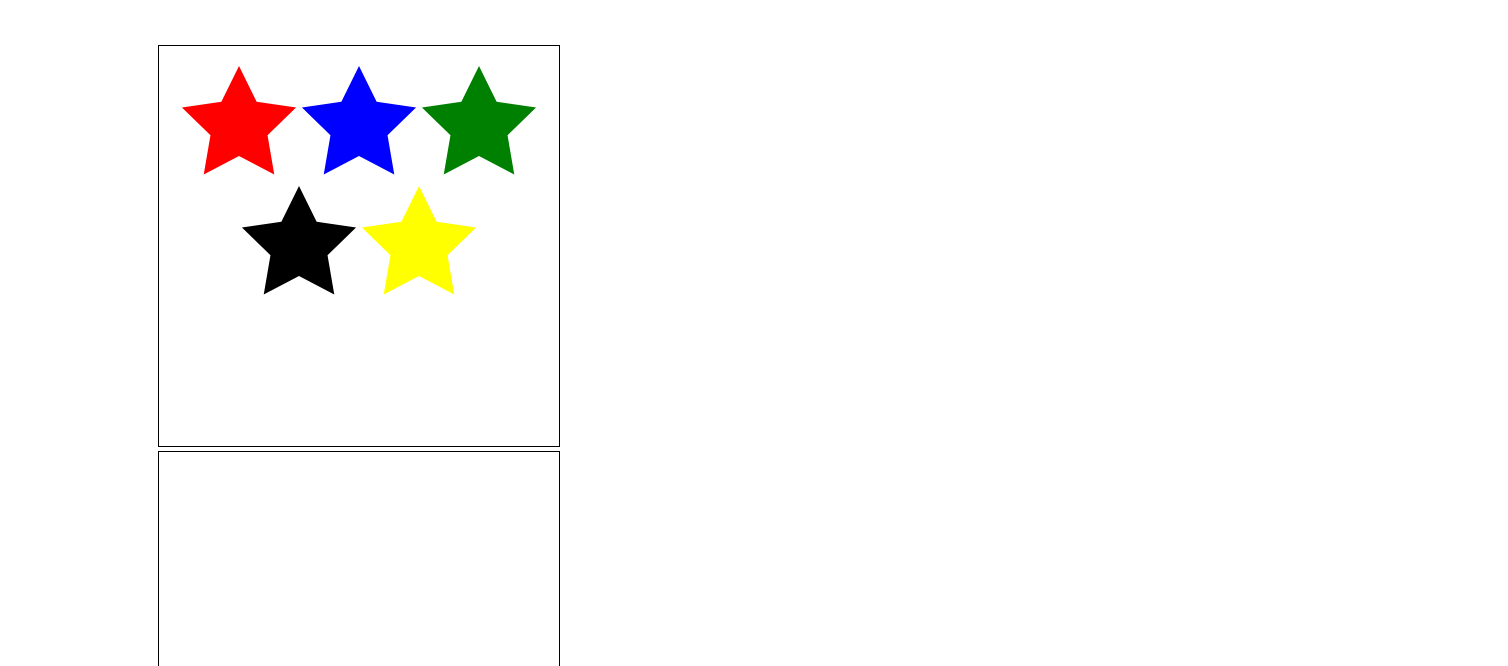
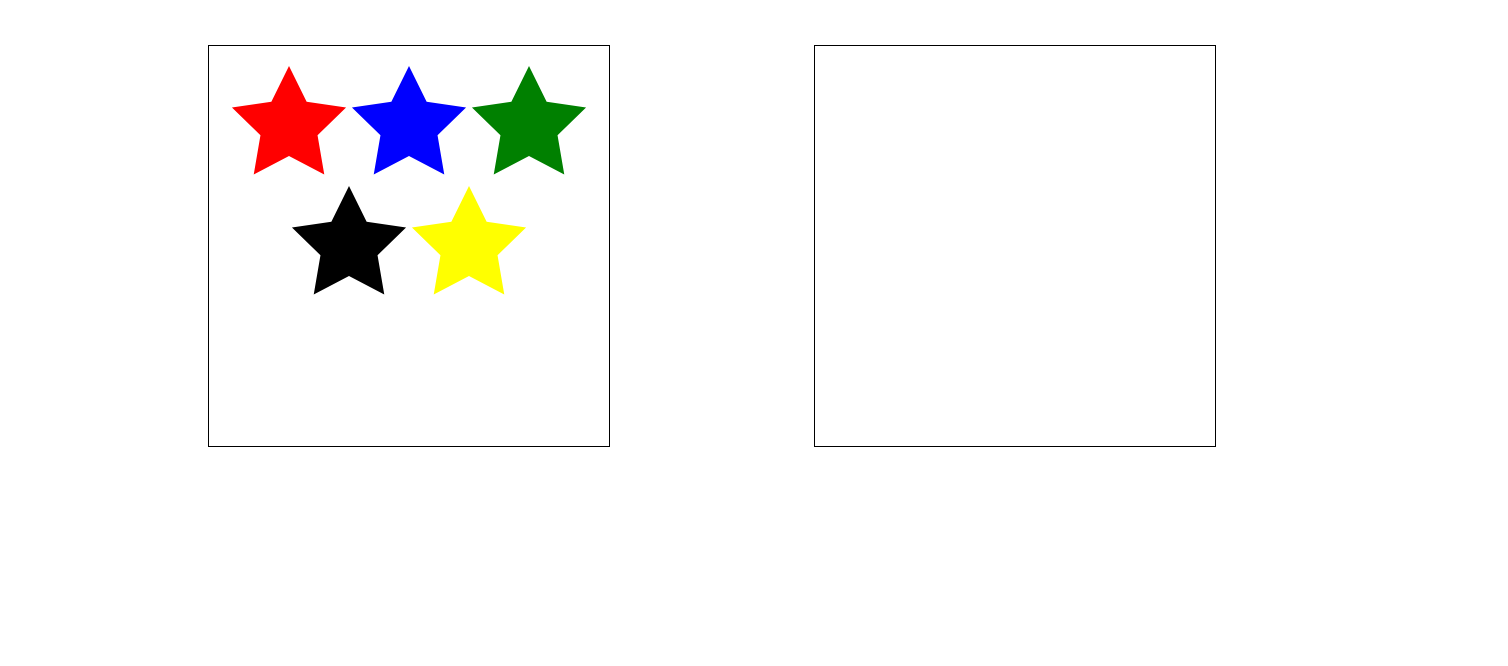
Before and after one commit to ShustD/Stars, a website built with webpack: page dist/index.html in a window 1280 px wide. Shown: the part 134-800 px from the top of the page, 1508 px wide, since content can reach past the window. Built offline with nearby package versions, Linux system fonts and the light colour scheme.

Commit message:
fourth commit

```diff
--- a/src/click.js
+++ b/src/click.js
@@ -1,9 +1,9 @@
-let stars = document.getElementById("stars");
-export let context = stars.getContext("2d")
-let paint = document.getElementById("paint");
-let or = paint.getContext("2d")
+const stars = document.getElementById("stars");
+export const context = stars.getContext("2d")
+const paint = document.getElementById("paint");
+const or = paint.getContext("2d")
 
-export default function getPixelColour(e) {
+export function getPixelColour(e) {
     let x = e.offsetX || e.originalEvent.layerX || e.layerX,
         y = e.offsetY || e.originalEvent.layerY || e.layerY,
         pixel = context.getImageData(x, y, 1, 1);
--- a/src/index.js
+++ b/src/index.js
@@ -1,5 +1,5 @@
-import star from './stars.js';
-import getPixelColour from './click.js'
+import {star} from './stars.js';
+import {getPixelColour} from './click.js'
 import './style.scss';
 
 star('red', 80, 80)
--- a/src/stars.js
+++ b/src/stars.js
@@ -3,7 +3,7 @@ context.fillStyle = 'rgb(255,255,255)';
 context.fill();
 context.fillRect(0,0,400,400)
 
-export default function star (cv, x, y){
+export function star (cv, x, y){
     context.beginPath();
      for (let i = 0;i < 5;i++) {
             context.lineTo(Math.cos( (18+i*72)/180*Math.PI )*60 + x, -Math.sin( (18+i*72)/180*Math.PI )*60 + y);
--- a/src/style.scss
+++ b/src/style.scss
@@ -1,4 +1,9 @@
 
+
+.container{
+  width: 1500px;
+  margin: 0 auto;
+}
 h1 {
   font-size: 72px;
   text-align: center;
@@ -6,5 +11,5 @@ h1 {
 }
 .stars {
   border: 1px solid black;
-  margin: 0 150px;
+  margin-left: 200px;
 }
```
Also changed, not shown: dist/bundle.js, dist/index.html.
